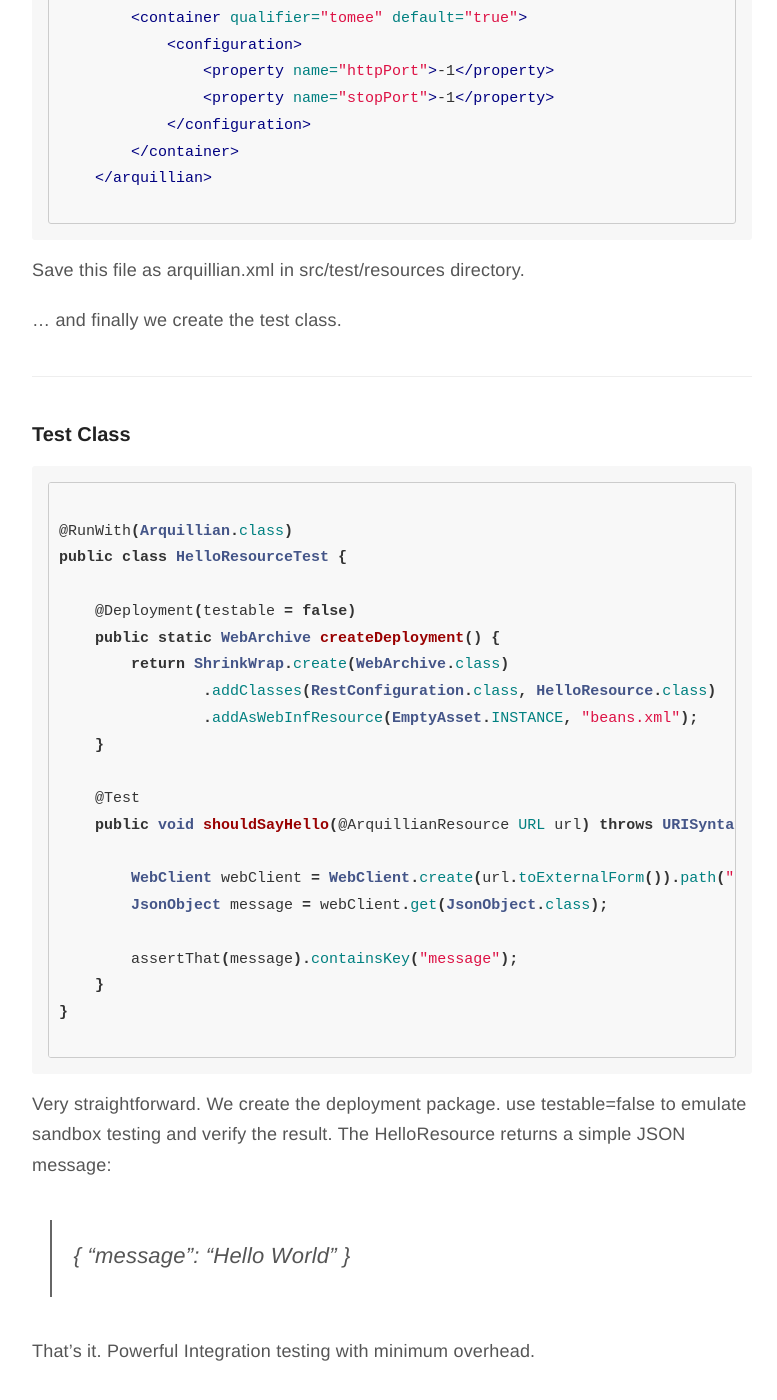
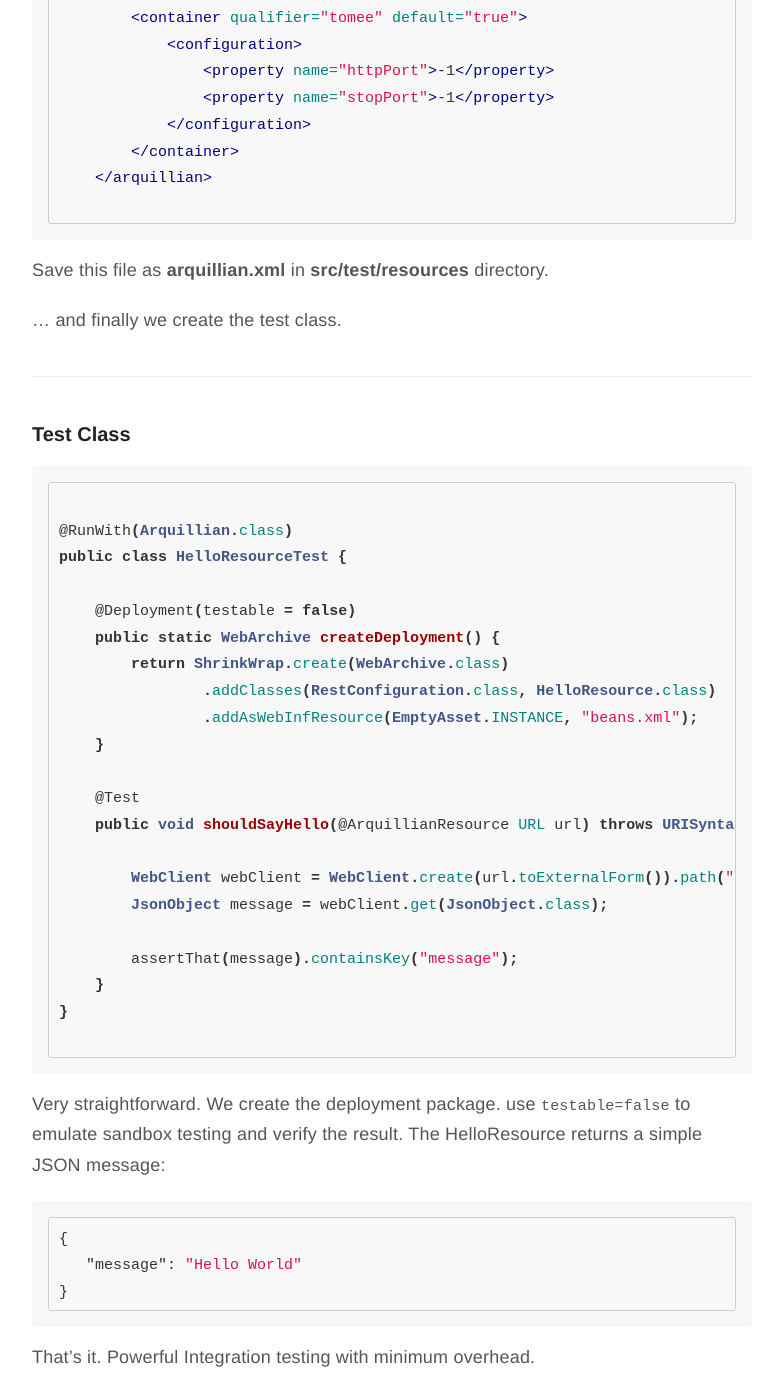
Before and after one commit to mbarralo/mbarralo.github.io, a Jekyll site: the page built from _posts/2017-05-04-arquillian-rest-integration-tests.md, in a window 1280 px wide and 1400 px high, scrolled down 2603 px. Shown: the whole window, without its empty margins (248-1025 px from the left). Built offline with Jekyll 4.4.1, drawn with Linux system fonts in a browser that asks for light colours; comment, search, counter and statistics services are not loaded; some of the changed text lies outside the part shown.

Commit message:
arquillian post

````diff
--- a/_posts/2017-05-04-arquillian-rest-integration-tests.md
+++ b/_posts/2017-05-04-arquillian-rest-integration-tests.md
@@ -8,7 +8,7 @@ How to create fast and lean integration tests has been a concern for me for some
 
 I found that using **Arquillian** with remote containers is the fastest way for development phase, but for continuous integration purposes sometimes we have to use an embedded container. That does not mean it cannot be fast regardless.
 
-Using an embedded Tomee container is very simple and with these simple guidelines you will be up and running in no time.
+Using an embedded _Tomee_ container is very simple and with these simple guidelines you will be up and running in no time.
 
 ***
 
@@ -97,7 +97,7 @@ Next we create an arquillian configuration file for tomee container to avoid por
 
 ```
 
-Save this file as arquillian.xml in src/test/resources directory.
+Save this file as **arquillian.xml** in **src/test/resources** directory.
 
 ... and finally we create the test class.
 
@@ -129,13 +129,14 @@ public class HelloResourceTest {
 
 ```
 
-Very straightforward. We create the deployment package. use testable=false to emulate sandbox testing and verify the result.
+Very straightforward. We create the deployment package. use `testable=false` to emulate sandbox testing and verify the result.
 The HelloResource returns a simple JSON message:
 
->{
->   "message": "Hello World"
->}
-
+```json
+{
+   "message": "Hello World"
+}
+```
 
 That's it. Powerful Integration testing with minimum overhead.
 
````
Also changed, not shown: _posts/2016-1-3-Junit-Parameters-DSL.md (+1 -1 lines).
